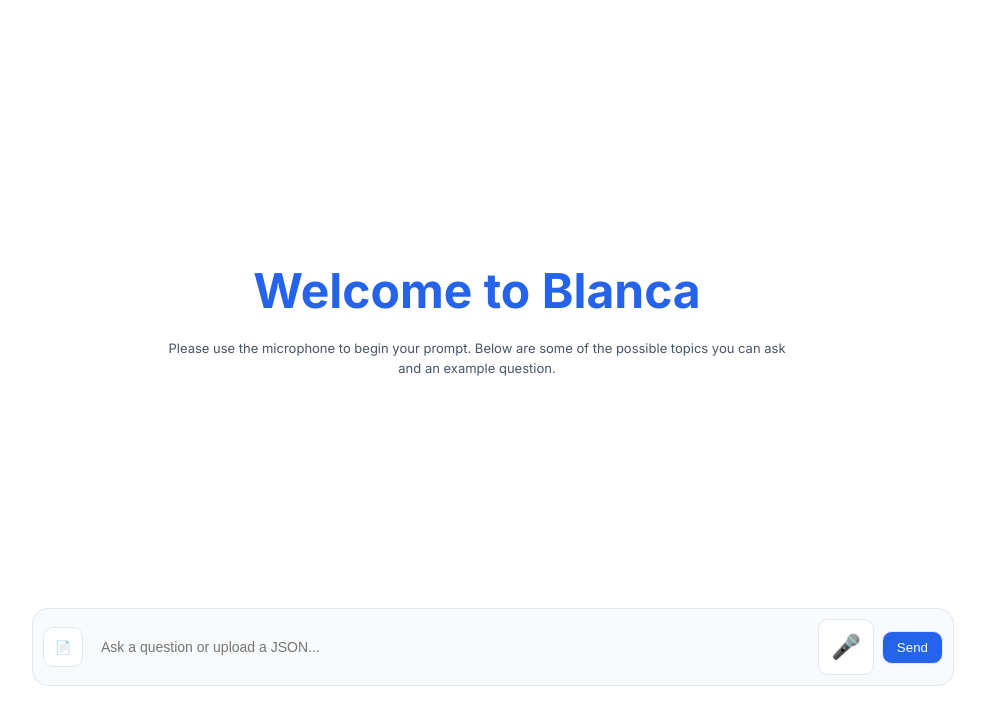
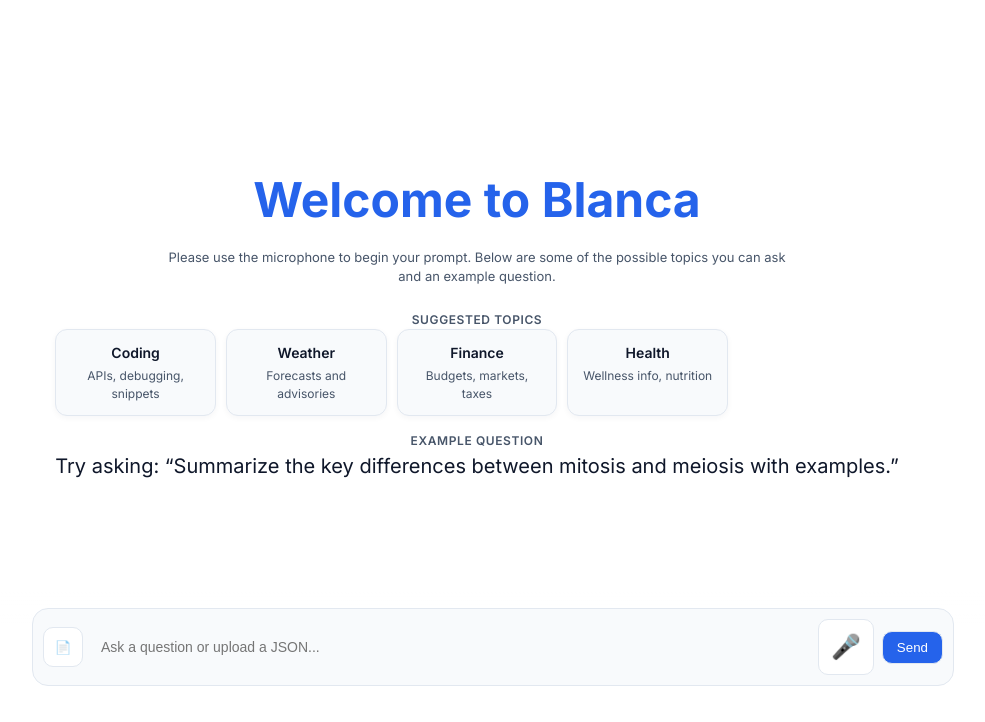
Before and after one commit to GottaGetPaid/BAIR-Project-Prototype, a Flask app: page / in a window 1280 px wide. Shown: the part 98-820 px from the top of the page, without its empty margins (163-1148 px from the left). Run offline with Flask 3, Linux system fonts and the light colour scheme; parts of the project's set-up code (start-up, migrations or seed data) failed here and were passed over.

Commit message:
ok maybe

```diff
--- a/web/static/styles.css
+++ b/web/static/styles.css
@@ -246,8 +251,38 @@ pre { background: var(--bg); border: 1px solid var(--panel-border); border-radiu
     letter-spacing: 0.04em;
 }
 
+/* Start screen examples */
+.start-examples {
+    margin-top: 24px;
+    display: flex;
+    flex-direction: column;
+    gap: 16px;
+    align-items: stretch;
+}
+.start-section-title {
+    font-size: 12px;
+    text-transform: uppercase;
+    letter-spacing: 0.05em;
+    font-weight: 600;
+    color: var(--muted-text);
+}
+.start-topics-grid {
+    display: grid;
+    gap: 10px;
+    grid-template-columns: repeat(auto-fill, minmax(160px, 1fr));
+}
+.start-topic-card {
+    border: 1px solid var(--panel-border);
+    border-radius: 12px;
+    background: var(--panel-bg);
+    padding: 12px;
+    box-shadow: 0 2px 6px rgba(15, 23, 42, 0.04);
+}
+.start-topic-title { font-weight: 600; font-size: 14px; margin-bottom: 4px; color: var(--text); }
+.start-topic-desc { font-size: 12px; color: var(--muted-text); line-height: 1.5; }
+
 /* Start screen sample prompt size */
-.sample-prompt-text { font-size: 20px; line-height: 1.6; }
+.sample-prompt-text { font-size: 20px; line-height: 1.6; text-align: center; color: var(--text); }
 
 #start-mic-btn {
     width: 56px;
--- a/web/templates/upload.html
+++ b/web/templates/upload.html
@@ -19,7 +19,16 @@
             <div>
                 <div class="hero-title">Welcome to Blanca</div>
                 <div class="hero-tagline subtle">Please use the microphone to begin your prompt. Below are some of the possible topics you can ask and an example question.</div>
-                <div id="start-sample-prompt" class="sample-prompt-text subtle" style="margin-top:12px; text-align:center;"></div>
+                <div class="start-examples">
+                    <div class="start-topics-section">
+                        <div class="start-section-title subtle">Suggested topics</div>
+                        <div id="start-topics-grid" class="start-topics-grid"></div>
+                    </div>
+                    <div class="start-example-section">
+                        <div class="start-section-title subtle">Example question</div>
+                        <div id="start-sample-prompt" class="sample-prompt-text"></div>
+                    </div>
+                </div>
             </div>
         </div>
         <div class="start-input-bar">
@@ -43,11 +52,6 @@
                 </div>
                 <button id="theme-toggle" class="btn btn-ghost" title="Toggle dark mode">🌙</button>
             </div>
-        <div id="json-meta"></div>
-        <div id="entry-list-container" class="hidden">
-            <div class="section-title">JSON Entries</div>
-            <div id="entry-list"></div>
-        </div>
 
             <div id="latest-prompt-panel" class="hidden" style="margin-top: 8px;">
                 <div class="section-title">Your Prompt</div>
@@ -58,8 +62,6 @@
                 <div class="section-title">Suggested Follow-ups</div>
                 <ul id="followup-list" class="followup-list"></ul>
             </div>
-
-    <div id="question-display" style="margin-top: auto;"></div>
 
             <div id="related-topics-panel" class="hidden" style="margin-top: 12px;">
                 <div class="section-title">Related Topics</div>
@@ -88,6 +90,17 @@
                 <button type="submit" class="btn btn-primary">Upload</button>
             </form>
             <button id="save-chat-btn" class="btn" style="margin-top:10px;">Save Chat</button>
+        </div>
+
+        <div id="entry-list-container" class="hidden uploaded-entry-list">
+            <div class="section-title">Uploaded Prompts</div>
+            <div id="entry-list"></div>
+        </div>
+
+        <div id="entry-preview" class="hidden entry-preview">
+            <div class="section-title">Selected Prompt</div>
+            <div id="entry-question" class="entry-question-text"></div>
+            <button id="entry-submit-btn" class="btn submit-question-btn" disabled>Use This Prompt</button>
         </div>
     </div>
 </div>
@@ -155,6 +168,9 @@
     const toolsModalClose = document.getElementById('tools-modal-close');
     const rawPre = document.getElementById('json-content');
     const rawBtn = document.getElementById('toggle-raw-btn');
+    const entryPreview = document.getElementById('entry-preview');
+    const entryQuestion = document.getElementById('entry-question');
+    const entrySubmitBtn = document.getElementById('entry-submit-btn');
     if (toolsFab && toolsModal && toolsModalClose) {
         toolsFab.addEventListener('click', ()=>{ toolsModal.classList.add('show'); });
         toolsModalClose.addEventListener('click', ()=>{ toolsModal.classList.remove('show'); });
@@ -218,20 +234,26 @@
         return a.slice(0, n);
     }
     function renderStartTopics(){
-        const grid = document.getElementById('start-tool-grid');
-        if (!grid) return;
+        const grid = document.getElementById('start-topics-grid');
+        if (grid){
             grid.innerHTML = '';
             pickRandom(ALL_TOPICS, 4).forEach(t => {
                 const card = document.createElement('div');
-            card.className = 'tool-card';
-            const h4 = document.createElement('h4'); h4.textContent = t.title;
-            const p = document.createElement('p'); p.textContent = t.desc;
-            card.appendChild(h4); card.appendChild(p);
+                card.className = 'start-topic-card';
+                const title = document.createElement('div');
+                title.className = 'start-topic-title';
+                title.textContent = t.title;
+                const desc = document.createElement('div');
+                desc.className = 'start-topic-desc';
+                desc.textContent = t.desc;
+                card.appendChild(title);
+                card.appendChild(desc);
                 grid.appendChild(card);
             });
+        }
         startSamplePrompt = pickRandom(SAMPLE_PROMPTS, 1)[0] || '';
         const sampleEl = document.getElementById('start-sample-prompt');
-        if (sampleEl) sampleEl.textContent = startSamplePrompt ? `Try: “${startSamplePrompt}”` : '';
+        if (sampleEl) sampleEl.textContent = startSamplePrompt ? `Try asking: “${startSamplePrompt}”` : '';
     }
     // Render at load
     renderStartTopics();
@@ -880,9 +902,10 @@
         function renderEntryList() {
             const entryListContainer = document.getElementById('entry-list-container');
             const entryList = document.getElementById('entry-list');
+            if (!entryListContainer || !entryList) return;
             entryList.innerHTML = '';
 
-            if (allEntries.length > 1) {
+            if (allEntries.length) {
                 entryListContainer.classList.remove('hidden');
             } else {
                 entryListContainer.classList.add('hidden');
@@ -901,6 +924,9 @@
                     document.querySelectorAll('.entry-btn').forEach(b => b.classList.remove('active'));
                     btn.classList.add('active');
                 });
+                if (lastParsed && lastParsed.id === entry.id) {
+                    btn.classList.add('active');
+                }
 
                 const removeBtn = document.createElement('button');
                 removeBtn.textContent = '×';
@@ -910,12 +936,18 @@
                     e.stopPropagation(); // Prevent the main button click
                     allEntries = allEntries.filter(e => e.id !== entry.id);
                     renderEntryList();
-                    // Optional: Clear the view if the active entry was removed
                     if (lastParsed && lastParsed.id === entry.id) {
-                        document.getElementById('json-meta').innerHTML = '';
-                        document.getElementById('question-display').innerHTML = '';
+                        lastParsed = null;
+                        if (entryPreview) entryPreview.classList.add('hidden');
+                        if (entryQuestion) entryQuestion.textContent = '';
+                        if (entrySubmitBtn) {
+                            entrySubmitBtn.disabled = true;
+                            entrySubmitBtn.onclick = null;
+                        }
                         if (rawPre) rawPre.textContent = '';
-                        lastParsed = null;
+                        updateLatestPromptPanel('');
+                        renderFollowupExamples([]);
+                        renderRelatedTopics([]);
                     }
                 });
 
@@ -963,33 +995,41 @@
         });
 
         function renderEntry(entry) {
+            if (!entry) return;
             lastParsed = entry;
 
-            // Clear previous meta content
-            document.getElementById('json-meta').innerHTML = '';
+            const prompt = (entry.questionText || '').trim();
 
-            // Populate the new question display area at the bottom
-            const questionDiv = document.getElementById('question-display');
-            questionDiv.innerHTML = ''; // Clear previous question
-            const qP = document.createElement('p');
-            qP.innerHTML = `<strong>Question:</strong><br>${entry.questionText || ''}`;
-            questionDiv.appendChild(qP);
+            if (entryPreview && entryQuestion) {
+                entryQuestion.textContent = prompt || 'No prompt text provided.';
+                entryPreview.classList.remove('hidden');
+            }
+            if (entrySubmitBtn) {
+                if (prompt) {
+                    entrySubmitBtn.disabled = false;
+                    entrySubmitBtn.onclick = () => {
+                        const text = (entry.questionText || '').trim();
+                        if (!text) return;
+                        document.getElementById('query-input').value = text;
+                        document.querySelector('#query-form button[type="submit"]').click();
+                    };
+                } else {
+                    entrySubmitBtn.disabled = true;
+                    entrySubmitBtn.onclick = null;
+                }
+            }
 
-            const submitBtn = document.createElement('button');
-            submitBtn.textContent = 'Submit Question to Chat';
-            submitBtn.className = 'btn submit-question-btn';
-            submitBtn.addEventListener('click', () => {
-                const q = (entry.questionText || '').trim();
-                if (q) {
-                    document.getElementById('query-input').value = q;
-                    document.querySelector('#query-form button[type="submit"]').click();
+            updateLatestPromptPanel(prompt);
+            renderFollowupExamples([]);
+            renderRelatedTopics([]);
+            if (prompt) {
+                document.getElementById('query-input').value = prompt;
+                refreshRelatedSuggestions(prompt);
             }
-            });
-            questionDiv.appendChild(submitBtn);
 
-            // Update raw JSON view in modal if raw present
-            if (entry.raw && rawPre) { rawPre.textContent = JSON.stringify(entry.raw, null, 2); }
-            // Toolbox content removed; only conversational prompt UI remains.
+            if (entry.raw && rawPre) {
+                rawPre.textContent = JSON.stringify(entry.raw, null, 2);
+            }
         }
 
         // --- Similarity helpers (trigram + cosine) ---
```
Also changed, not shown: other parts of web/static/styles.css (+34 -8 lines). Lines whose indentation alone changed are shown as unchanged.
